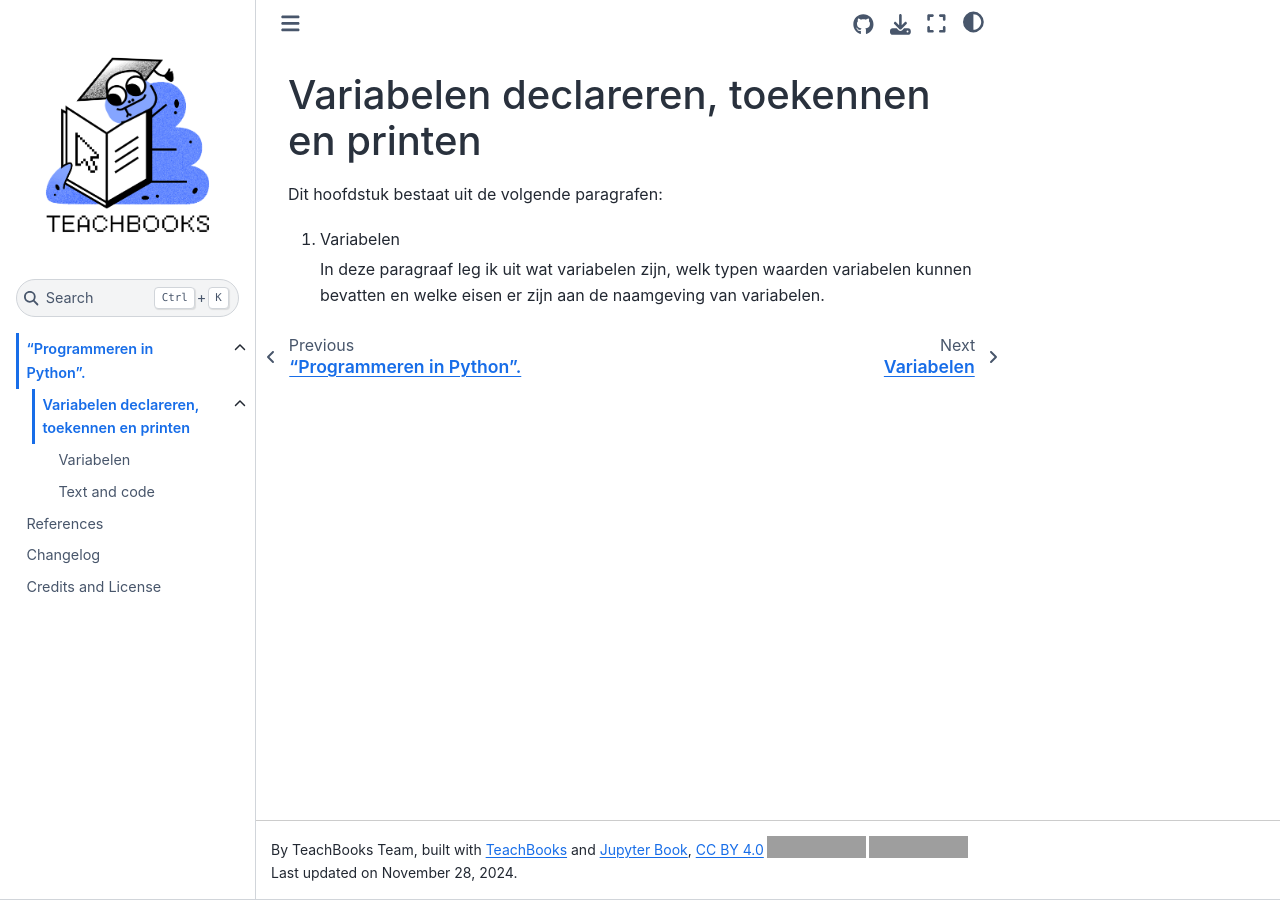
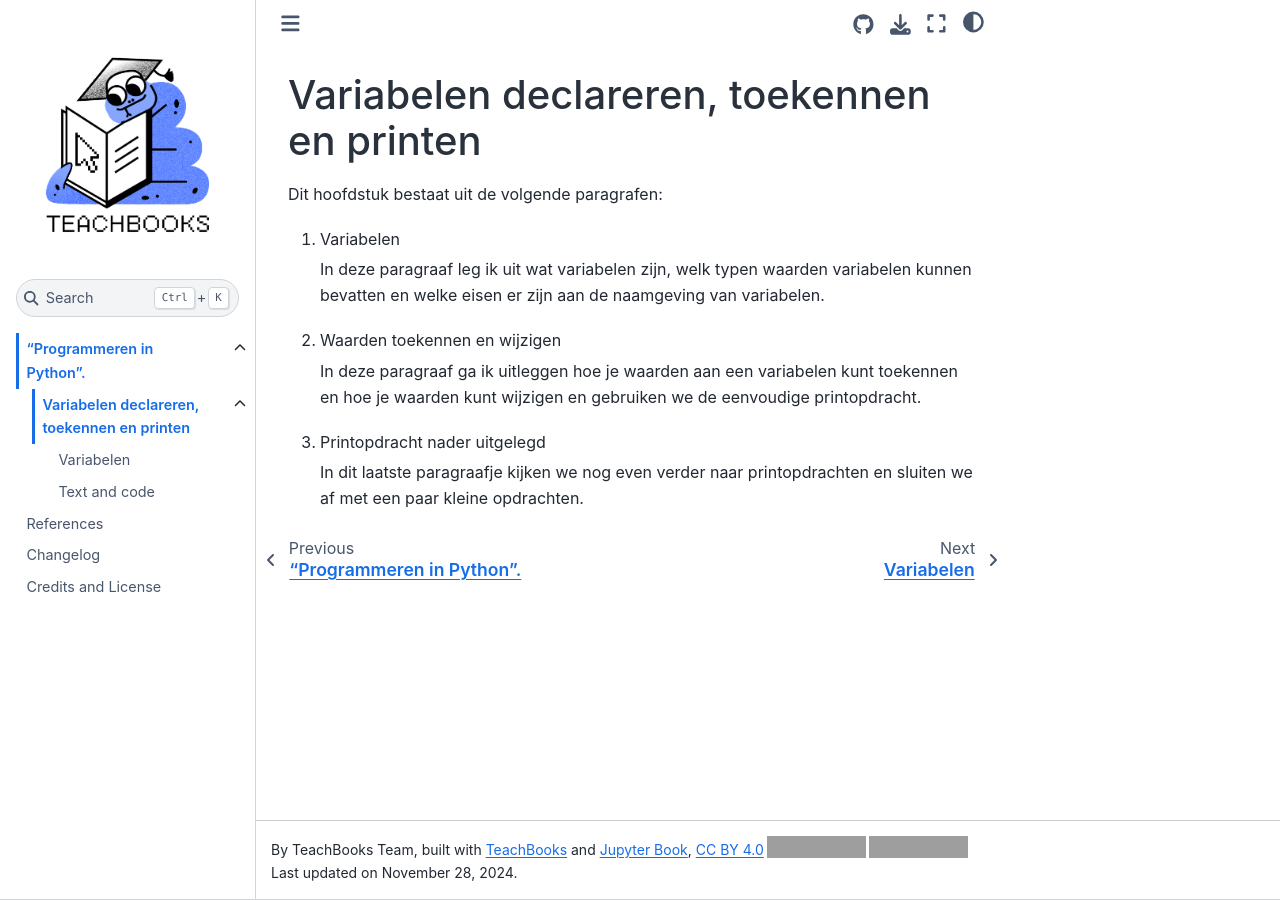
Before and after one commit to nerdyJuffie/PythonLeren, a Jupyter Book: the page built from book/some_content/hoofdstuk1.md, in a window 1280 px wide. Built offline with Jupyter Book 1.0.4 settings and Sphinx 7.4.7 and the Sphinx Book theme 1.1.4, drawn with Linux system fonts in a browser that asks for light colours; comment, search, counter and statistics services are not loaded; grey boxes are pictures that could not be loaded.

Commit message:
Update hoofdstuk1.md

```diff
--- a/book/some_content/hoofdstuk1.md
+++ b/book/some_content/hoofdstuk1.md
@@ -5,3 +5,11 @@ Dit hoofdstuk bestaat uit de volgende paragrafen:
 1. Variabelen
 
    In deze paragraaf leg ik uit wat variabelen zijn, welk typen waarden variabelen kunnen bevatten en welke eisen er zijn aan de naamgeving van variabelen.
+
+2. Waarden toekennen en wijzigen
+
+   In deze paragraaf ga ik uitleggen hoe je waarden aan een variabelen kunt toekennen en hoe je waarden kunt wijzigen en gebruiken we de eenvoudige printopdracht.
+
+3. Printopdracht nader uitgelegd
+
+   In dit laatste paragraafje kijken we nog even verder naar printopdrachten en sluiten we af met een paar kleine opdrachten.
```
